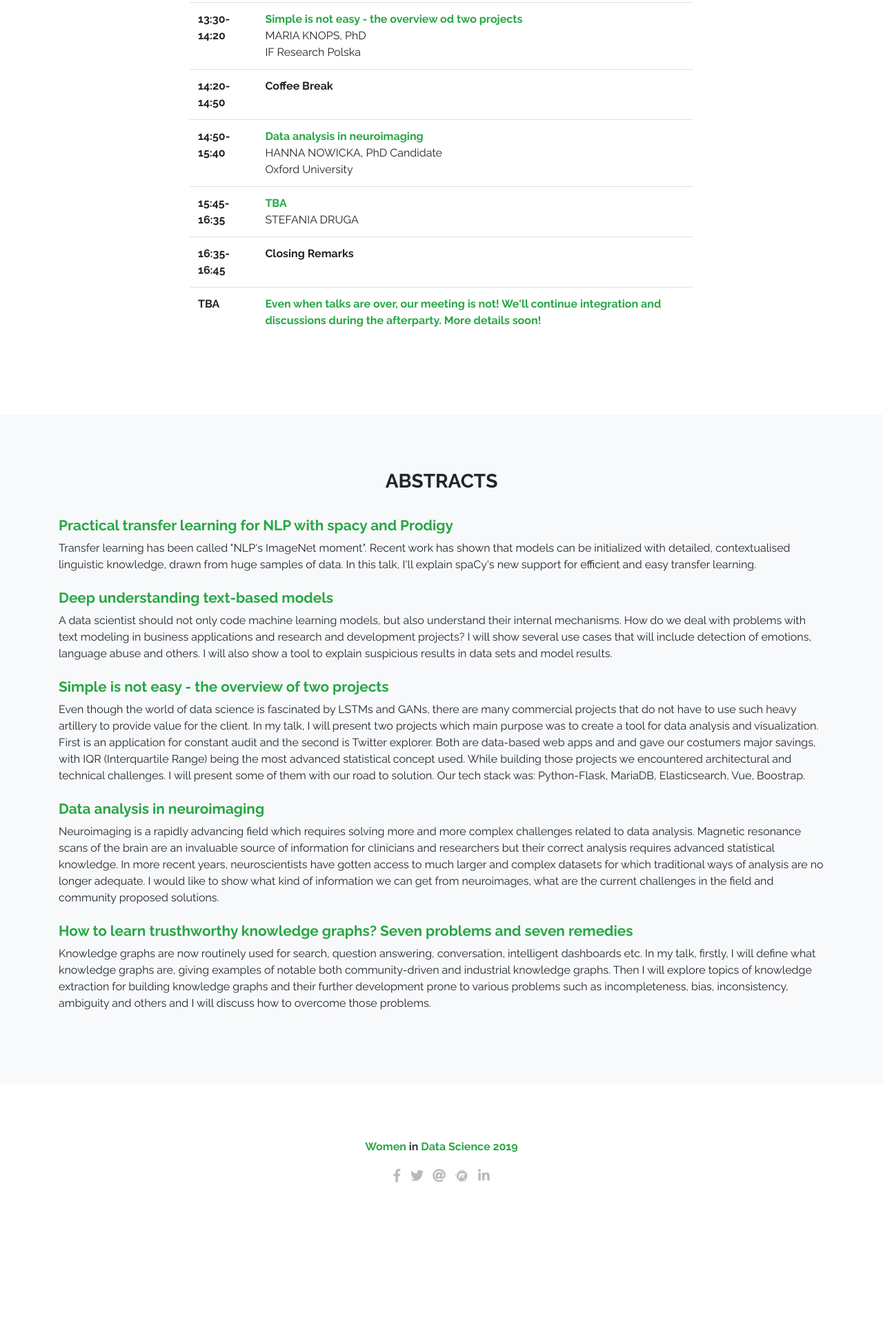
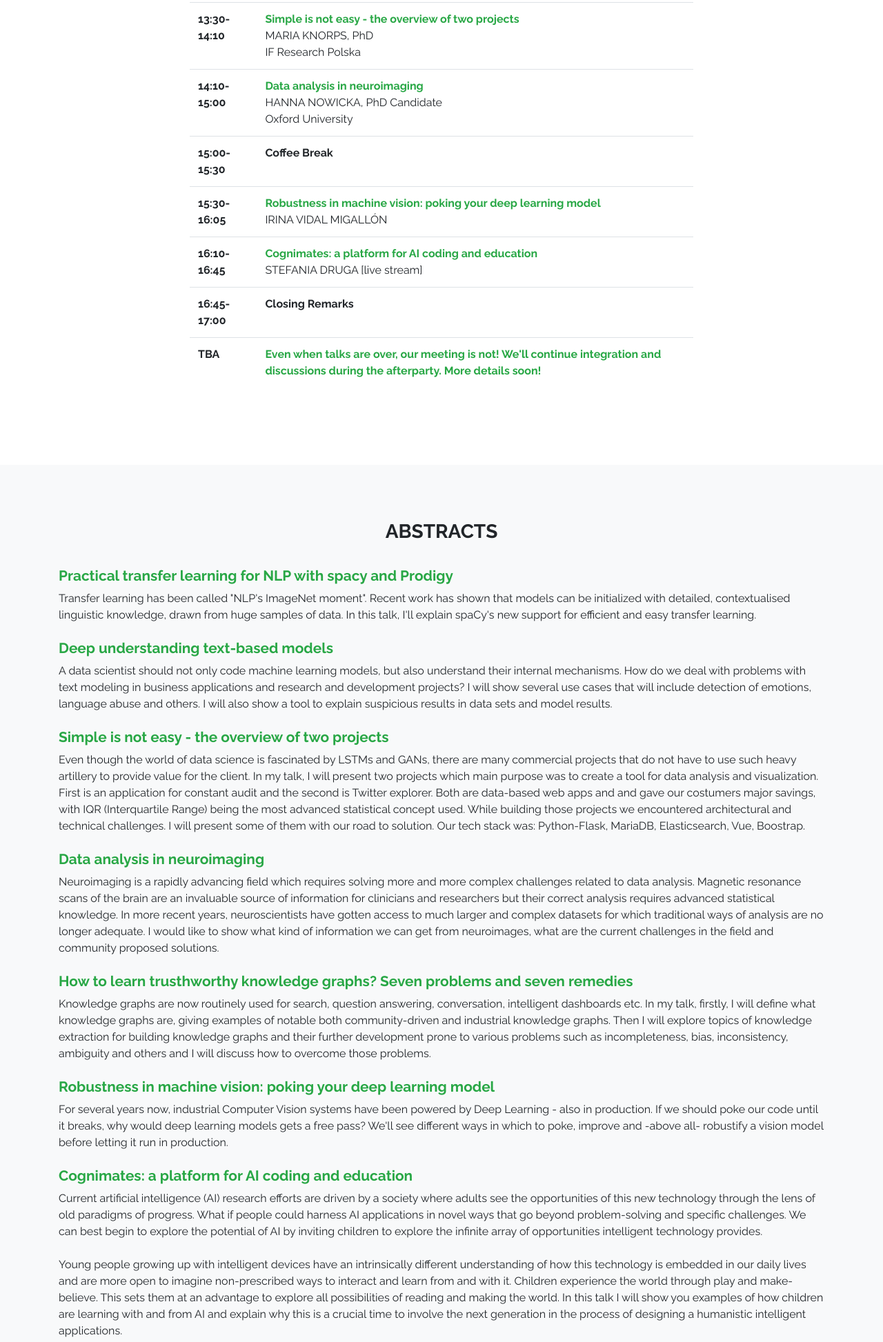
Before and after one commit to LidiaKabacinska/WIDS_2019_dev, a plain HTML site: page agenda.html in a window 1280 px wide. Shown: the part 814-2760 px from the top of the page at 69% size. Before the commit the page ends 2614 px from the top, so only its background shows below. Drawn offline with nearby package versions, Linux system fonts and the light colour scheme.

Commit message:
adding two speakers

```diff
--- a/agenda.html
+++ b/agenda.html
@@ -83,30 +83,38 @@
             </td>
           </tr>
           <tr>
-            <td class="time">13:30-14:20
+            <td class="time">13:30-14:10
             </td>
-            <td><span class="text-success font-weight-bold">Simple is not easy - the overview od two
-                projects</span><br>MARIA KNOPS,
+            <td><span class="text-success font-weight-bold">Simple is not easy - the overview of two
+                projects</span><br>MARIA KNORPS,
               PhD<br>IF Research Polska
             </td>
           </tr>
           <tr>
-            <td class="time">14:20-14:50</td>
+            <td class="time">14:10-15:00</td>
+            <td><span class="text-success font-weight-bold">Data analysis in neuroimaging</span><br>HANNA NOWICKA, PhD
+              Candidate<br>Oxford
+              University
+            </td>
+          </tr>
+          <tr>
+            <td class="time">15:00-15:30</td>
             <td class="font-weight-bold">Coffee Break
             </td>
           </tr>
           <tr>
-            <td class="time">14:50-15:40</td>
-            <td><span class="text-success font-weight-bold">Data analysis in neuroimaging</span><br>HANNA NOWICKA, PhD Candidate<br>Oxford
-              University
-            </td>
+            <td class="time">15:30-16:05</td>
+            <td><span class="text-success font-weight-bold">Robustness in machine vision: poking your deep learning
+                model</span>
+              <br>IRINA VIDAL MIGALLÓN</td>
           </tr>
           <tr>
-            <td class="time">15:45-16:35</td>
-            <td><span class="text-success font-weight-bold">TBA</span><br>STEFANIA DRUGA</td>
+            <td class="time">16:10-16:45</td>
+            <td><span class="text-success font-weight-bold">Cognimates: a platform for AI coding and education
+              </span><br>STEFANIA DRUGA [live stream]</td>
           </tr>
           <tr>
-            <td class="time">16:35-16:45</td>
+            <td class="time">16:45-17:00</td>
             <td class="font-weight-bold">Closing Remarks</td>
           </tr>
           <tr>
@@ -180,6 +188,31 @@
           inconsistency, ambiguity and others and I will discuss how to overcome those problems.
         </p>
       </div>
+      <div class="abstract">
+        <h4 class="text-success font-weight-bold">Robustness in machine vision: poking your
+          deep learning model</h4>
+        <p>For several years now, industrial Computer Vision systems have been powered by Deep Learning
+          - also in production. If we should poke our code until it breaks, why would deep learning models
+          gets a free pass? We'll see different ways in which to poke, improve and -above all-
+          robustify a vision model before letting it run in production.
+        </p>
+      </div>
+      <div class="abstract">
+        <h4 class="text-success font-weight-bold">Cognimates: a platform for AI coding and education</h4>
+        <p>Current artificial intelligence (AI) research efforts are driven by a society where adults see
+          the opportunities of this new technology through the lens of old paradigms of progress.
+          What if people could harness AI applications in novel ways that go beyond problem-solving
+          and specific challenges. We can best begin to explore the potential of AI by inviting children
+          to explore the infinite array of opportunities intelligent technology provides.
+        </p>
+        <p> Young people growing up with intelligent devices have an intrinsically different understanding
+          of how this technology is embedded in our daily lives and are more open to imagine non-prescribed
+          ways to interact and learn from and with it. Children experience the world through play and
+          make-believe. This sets them at an advantage to explore all possibilities of reading and
+          making the world. In this talk I will show you examples of how children are learning with
+          and from AI and explain why this is a crucial time to involve the next generation in the
+          process of designing a humanistic intelligent applications.</p>
+      </div>
     </div>
   </section>
   <!-- End Abstracts Section -->
```
Also changed, not shown: speakers.html (+23 -0 lines), img/speakerimg6.jpg (added), img/speakerimg7.jpg (added).
